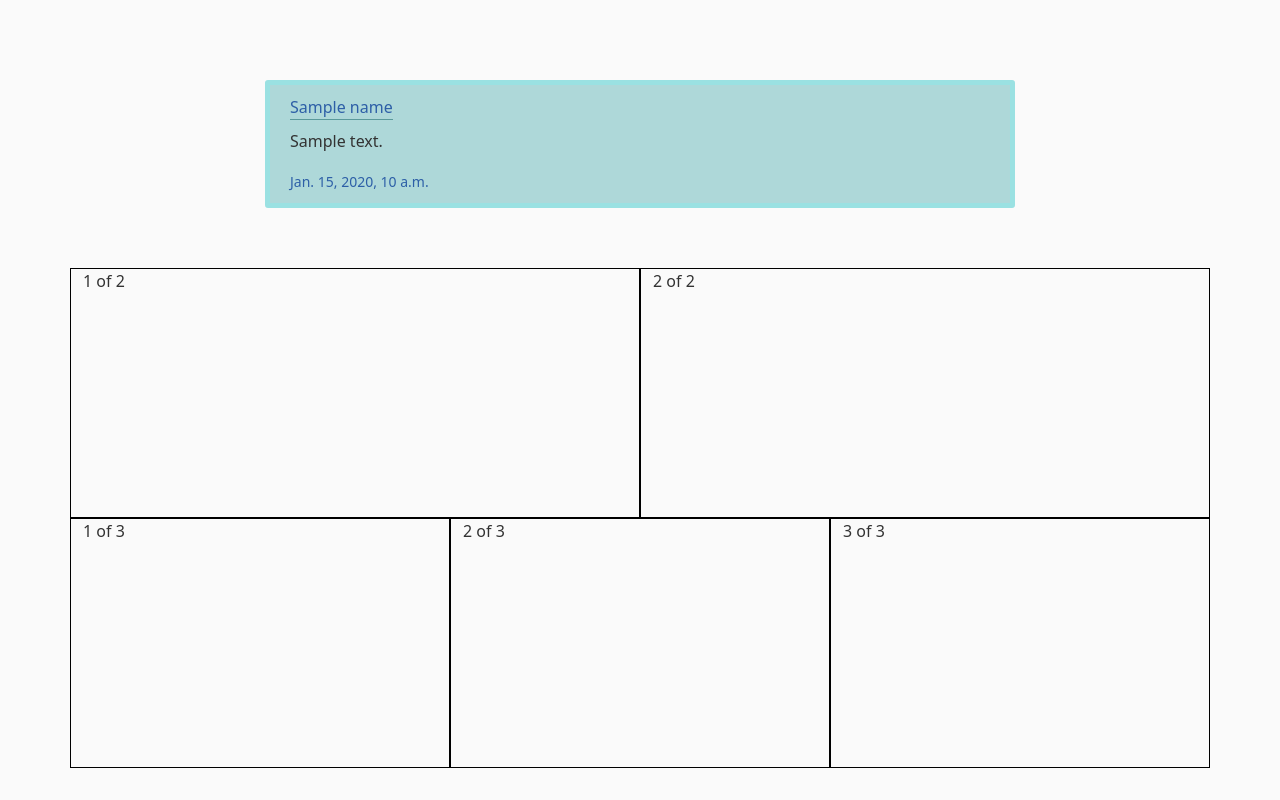
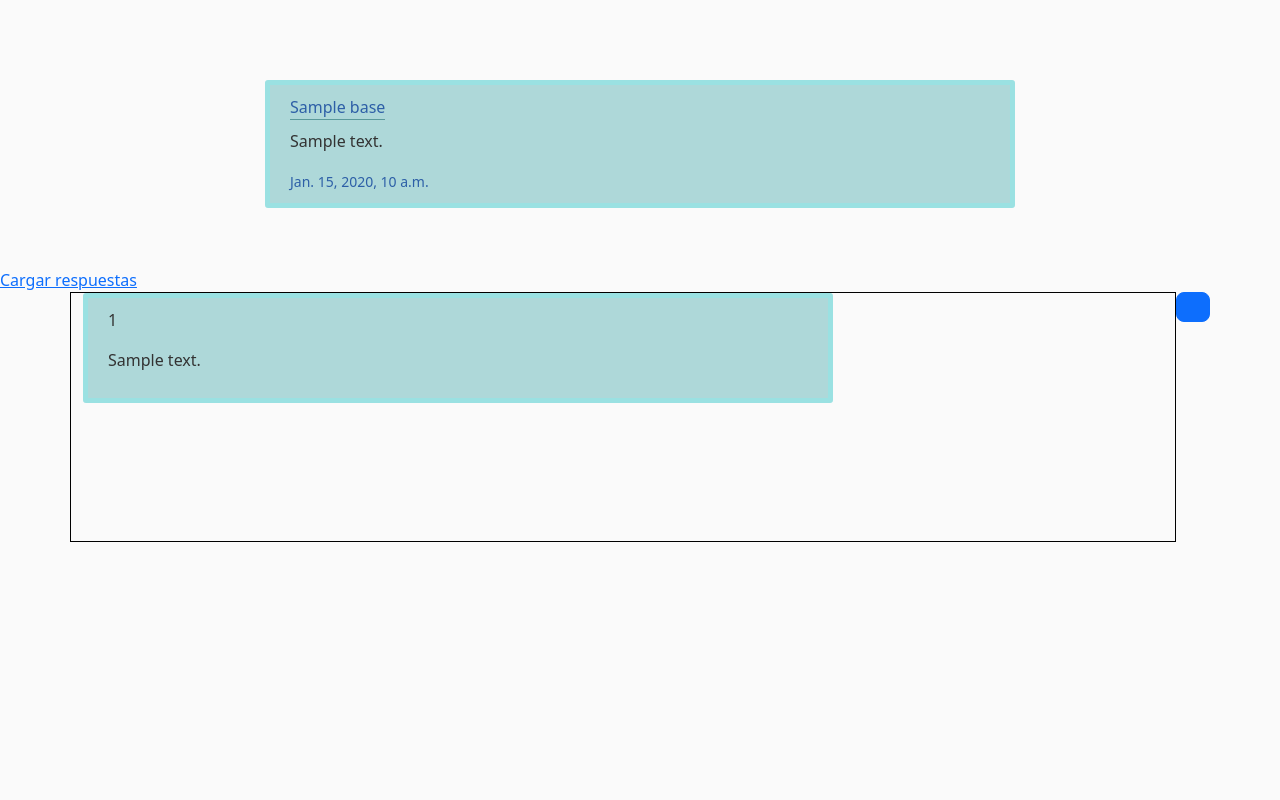
Before and after one commit to bashiron/Riposte, a Django app: template thread_reader/threads/templates/threads/thread.html in a window 1280 px wide. Run offline with Django 4.2, Linux system fonts and the light colour scheme; the template is opened without the code that fills it: most values are stand-ins (such as "Sample title", 1, 10 or a date in 2020).

Commit message:
Thread Search
- Separo lo que antes era Thread en una view (y template) para el tweet principal y otro para su thread
- Defino el contexto como variable en el views.py porque sino al cambiar de template y contexto pierdo la informacion del tweet base
- Creo el handler Thread que hace un recent search en la api y trae la conversacion del tweet base

```diff
--- a/thread_reader/threads/static/threads/base.css
+++ b/thread_reader/threads/static/threads/base.css
@@ -17,7 +17,7 @@ body {
     margin-top: 10px;
   }
 
-  #username {
+  #top-username {
     padding-bottom: 1px;
     margin-bottom: 4px;
     border-bottom: 1px solid rgb(90, 153, 155);
@@ -46,3 +46,8 @@ body {
   .container .row .col{
     border: 1px solid black;
   }
+
+  .load-more {
+    height: 30px;
+    width: 30px;
+  }
--- a/thread_reader/threads/templates/threads/base.html
+++ b/thread_reader/threads/templates/threads/base.html
@@ -11,5 +11,6 @@
   <body>
     {% block content %}{% endblock content %}
     <script src="https://cdn.jsdelivr.net/npm/bootstrap@5.2.0-beta1/dist/js/bootstrap.bundle.min.js" integrity="sha384-pprn3073KE6tl6bjs2QrFaJGz5/SUsLqktiwsUTF55Jfv3qYSDhgCecCxMW52nD2" crossorigin="anonymous"></script>
+    <script src="https://code.jquery.com/jquery-3.6.0.js" integrity="sha256-H+K7U5CnXl1h5ywQfKtSj8PCmoN9aaq30gDh27Xc0jk=" crossorigin="anonymous"></script>
   </body>
 </html>
--- a/thread_reader/threads/templates/threads/thread.html
+++ b/thread_reader/threads/templates/threads/thread.html
@@ -1,28 +1,23 @@
-{% extends 'threads/base.html' %}
-{% block content %}
-    <div class="d-flex flex-row justify-content-center">
-        <article class="content-section">
-            <div class="article-metadata">
-                <a id="username"
-                   class="mr-2"
-                   href="https://twitter.com/{{ username }}">{{ name }}</a>
-            </div>
-            <p class="article-content">{{ text }}</p>
-            <small class="text-muted">
-                <a href="https://twitter.com/{{ username }}/status/{{ id }}">{{ date }}</a>
-            </small>
-        </article>
-    </div>
-    <div id="separador"></div>
+{% extends 'threads/tweet.html' %}
+{% block thread %}
     <div class="container w-100">
         <div class="row">
-            <div class="col">1 of 2</div>
-            <div class="col">2 of 2</div>
-        </div>
-        <div class="row">
-            <div class="col">1 of 3</div>
-            <div class="col">2 of 3</div>
-            <div class="col">3 of 3</div>
+            {% for tw in tweets %}
+                <div class="col">
+                    <article class="content-section">
+                        <div class="article-metadata">
+                            {% comment %} aca hay que mostrar el nombre pero por ahora muestro el id {% endcomment %}
+                            <p id="username" class="mr-2">{{ tw.id }}</p>
+                        </div>
+                        <p class="article-content">{{ tw.text }}</p>
+                    </article>
+                </div>
+            {% endfor %}
+            {% comment %} aca esta el boton que carga mas tweets en la conversacion {% endcomment %}
+            <a class="load-more btn btn-primary btn-lg" id="more" href="#"></a>
         </div>
     </div>
-{% endblock content %}
+    {% comment %} <div class="article-metadata">
+            <a class="username mr-2" href="">icono de enlace</a>
+    </div> {% endcomment %}
+{% endblock thread %}
--- /dev/null
+++ b/thread_reader/threads/templates/threads/tweet.html
@@ -0,0 +1,19 @@
+{% extends 'threads/base.html' %}
+{% block content %}
+    <div class="d-flex flex-row justify-content-center">
+        <article class="content-section">
+            <div class="article-metadata">
+                <a id="top-username"
+                   class="mr-2"
+                   href="https://twitter.com/{{ base.username }}">{{ base.name }}</a>
+            </div>
+            <p class="article-content">{{ base.text }}</p>
+            <small class="text-muted">
+                <a href="https://twitter.com/{{ base.username }}/status/{{ base.id }}">{{ base.date }}</a>
+            </small>
+        </article>
+    </div>
+    <div id="separador"></div>
+    <a href="{% url 'thread' base.id %}">Cargar respuestas</a>
+    {% block thread %}{% endblock thread %}
+{% endblock content %}
--- a/thread_reader/threads/urls.py
+++ b/thread_reader/threads/urls.py
@@ -3,5 +3,6 @@ from . import views
 
 urlpatterns = [
     path('', views.home, name='home'),
-    path('thread/<int:id>/', views.thread, name='thread')
+    path('tweet/<int:id>/', views.tweet, name='tweet'),
+    path('thread/<int:id>/', views.thread, name="thread")
 ]
```
Also changed, not shown: thread_reader/threads/views.py (+40 -13 lines).
